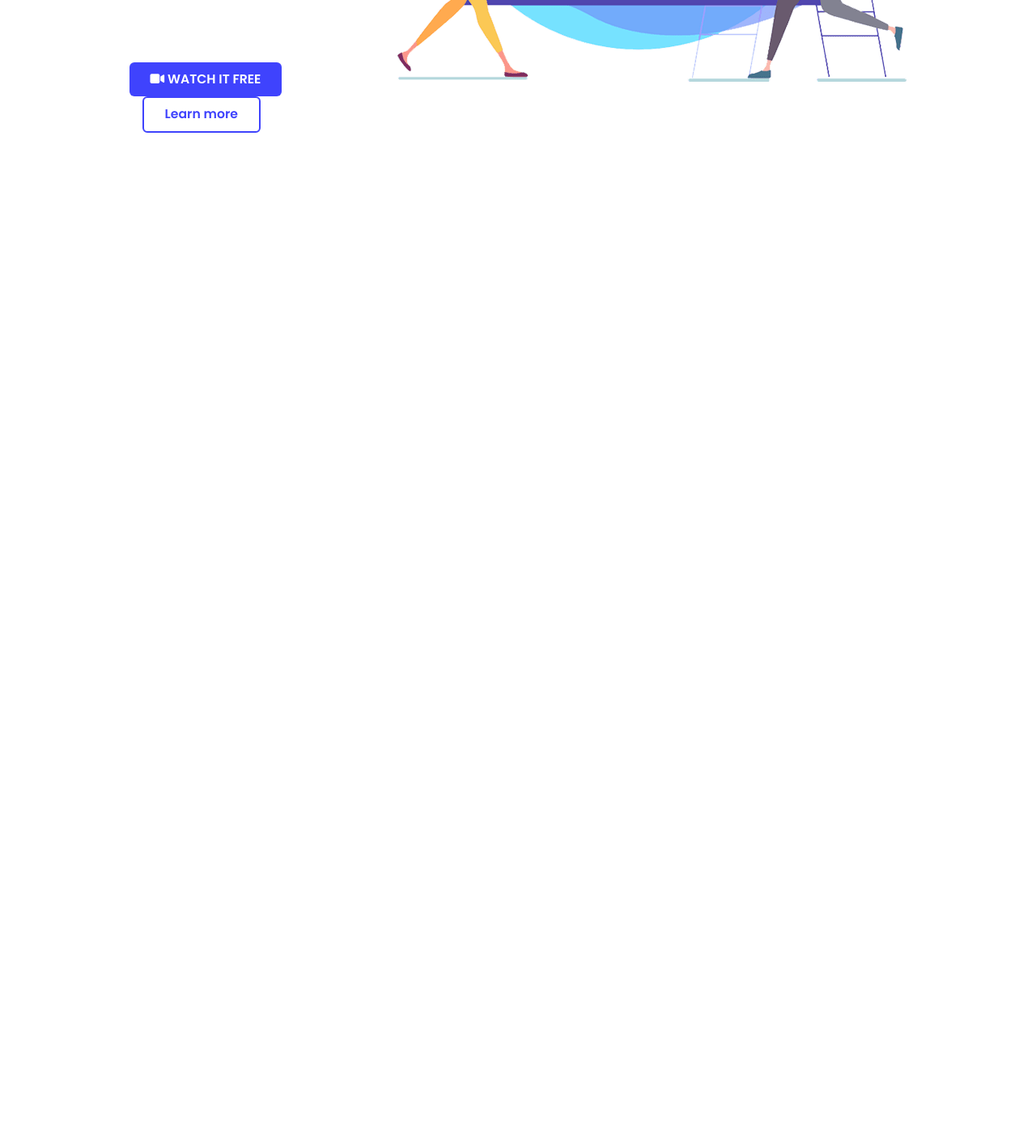
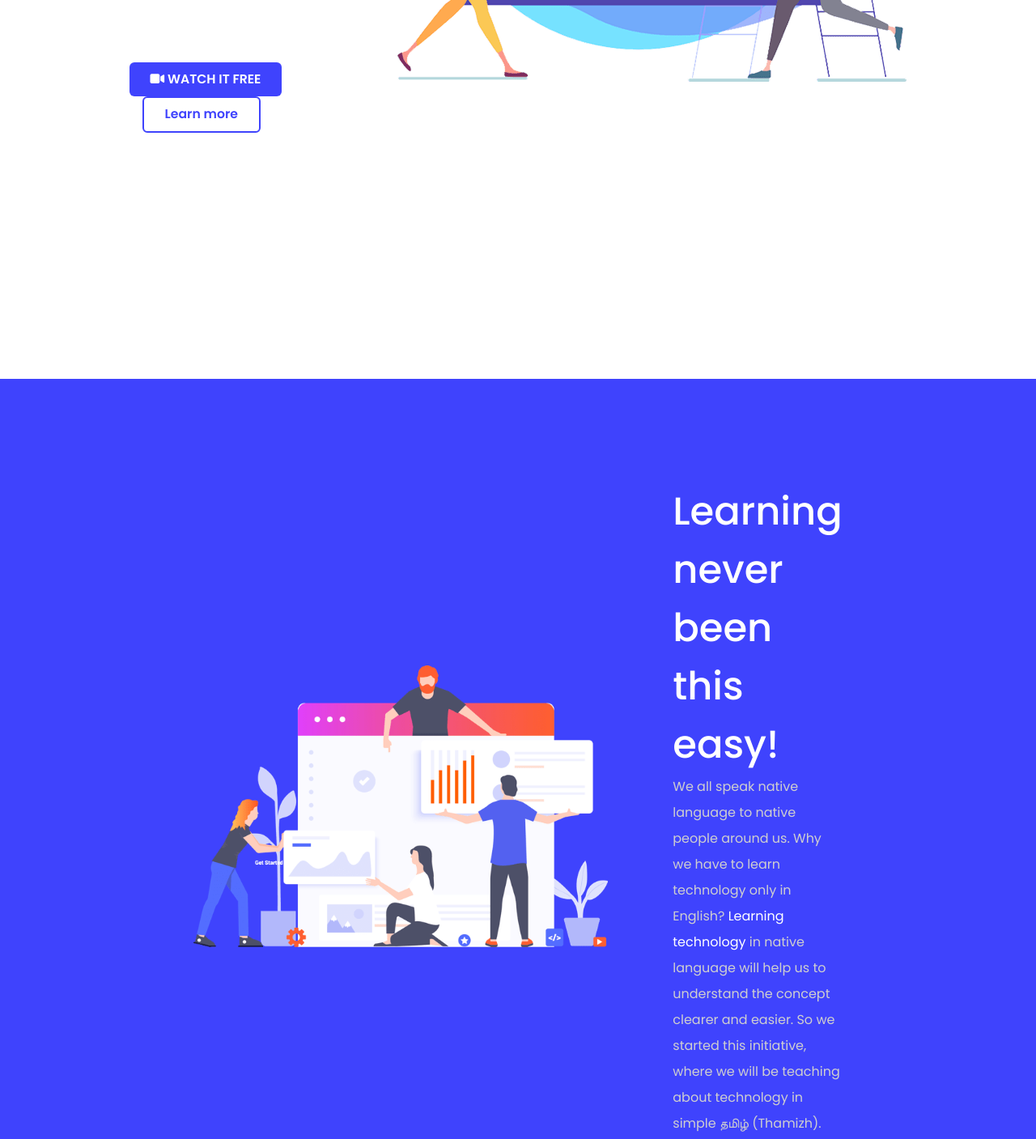
Before and after one commit to Ramkumar2542/simple-landing, a plain HTML site: page index.html in a window 1280 px wide. Shown: the part 761-2168 px from the top of the page at 81% size. Before the commit the page ends 1053 px from the top, so only its background shows below. Drawn offline with Linux system fonts and the light colour scheme; a web font is replaced by a local one.

Commit message:
Feature About

```diff
--- a/assets/scss/main.scss
+++ b/assets/scss/main.scss
@@ -17,3 +17,4 @@
 
 //Pages
 @import "./pages/home";
+@import "./pages/about";
--- /dev/null
+++ b/assets/scss/pages/_about.scss
@@ -0,0 +1,28 @@
+@use "../abstract/variable" as var;
+.about {
+    padding: 8rem 20rem;
+    background-color: map-get(var.$theme-color, "primary" );
+    display: flex;
+    justify-content: center;
+    align-items: center;
+    margin-top: 11rem;
+    &--img{
+        max-width:32rem;
+    }
+    &--desc{
+        color: #fff;
+        margin-left: 5rem;
+        &--title{
+            font-size: 3rem;
+            font-weight: 500;
+        }
+        &--content{
+            font-size: 1rem;
+            line-height: 2;
+            color: #cfcfcf;
+            a:hover{
+                text-shadow: 10px 10px 10px black;
+            }
+        }
+    }
+}
--- a/index.html
+++ b/index.html
@@ -80,6 +80,15 @@
           <img src="./assets/img/web-design-illustration.png" alt="Not found" />
         </div>
       </section>
+      <section class="about">
+        <div >
+          <img class="about--img" src="./assets/img/web-development-illustration.png" alt="web development illustration">
+        </div>
+        <div class="about--desc">
+          <h2 class="about--desc--title">Learning never been this easy!</h2>
+          <p class="about--desc--content">We all speak native language to native people around us. Why we have to learn technology only in English? <span><a href="#" style="color:#fff">Learning technology</a></span> in native language will help us to understand the concept clearer and easier. So we started this initiative, where we will be teaching about technology in simple தமிழ் (Thamizh).</p>
+        </div>
+      </section>
     </main>
     <!-- End Main -->
 
```
Also changed, not shown: assets/css/style.css, assets/img/web-development-illustration.png (added), 1 other file.
